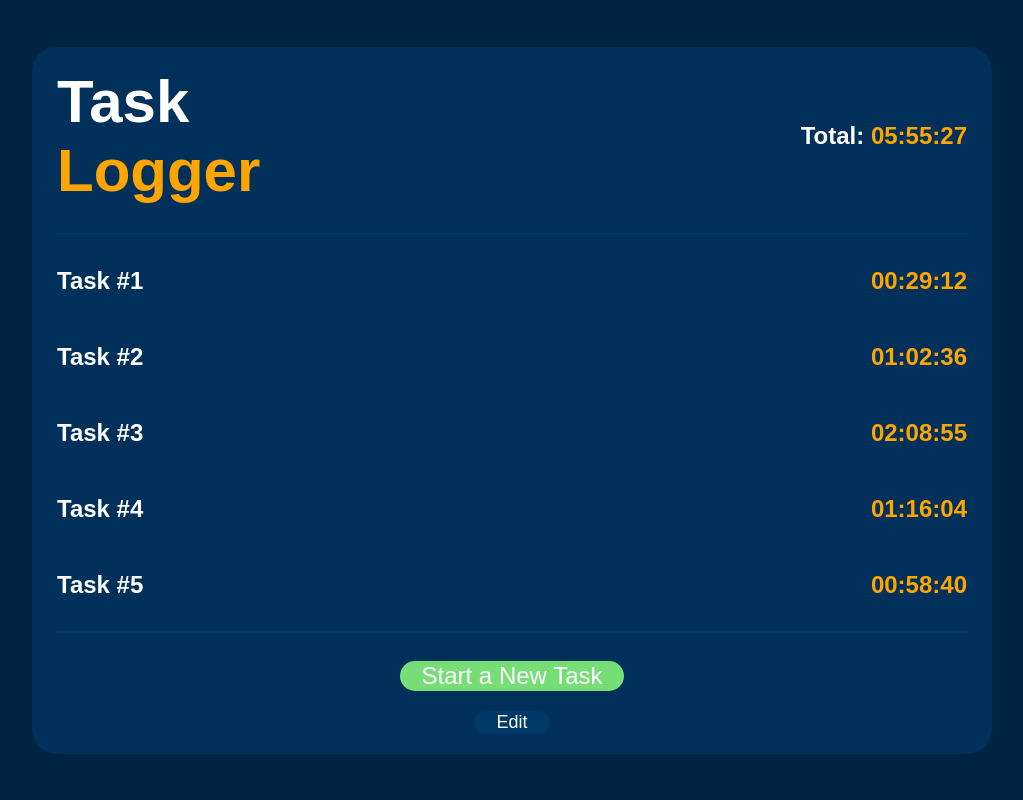
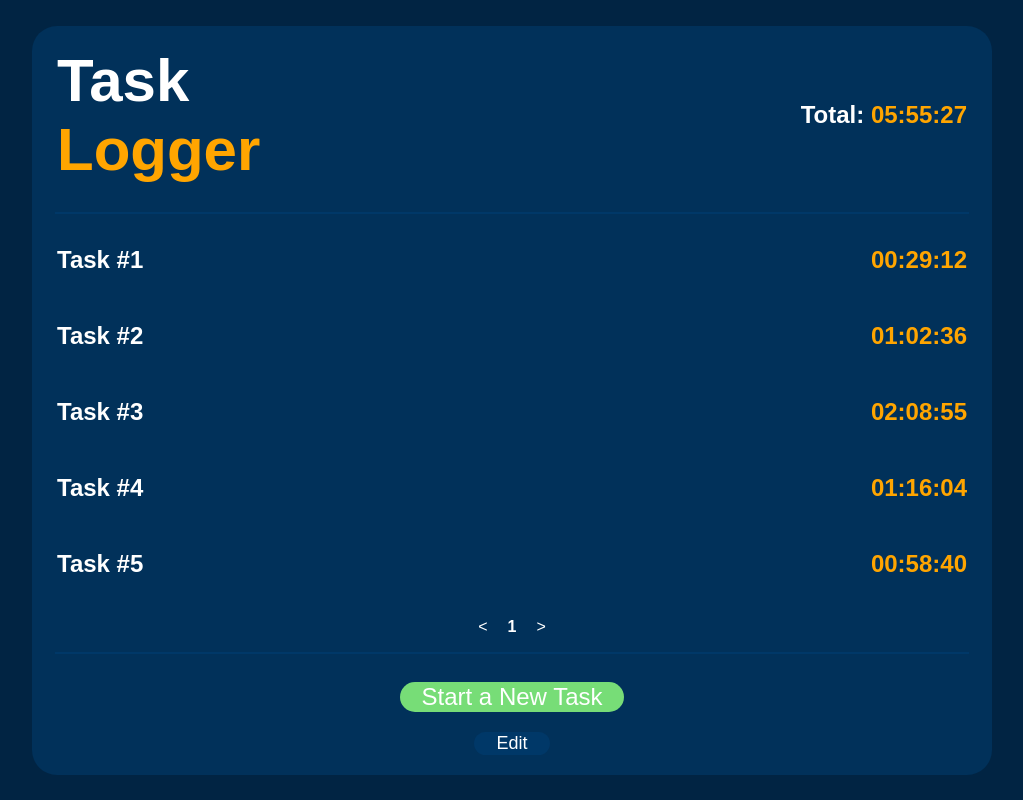
Before and after one commit to renderGUI/task-logger, a React (Create React App) app: page / in a window 1280 px wide. Shown: the whole page, without its empty margins (128-1151 px from the left). Built offline with nearby package versions, Linux system fonts and the light colour scheme; data requests are answered from the project's data file.

Commit message:
Add task log pagination

```diff
--- a/package.json
+++ b/package.json
@@ -12,6 +12,7 @@
     "json-server": "^0.17.0",
     "react": "^18.1.0",
     "react-dom": "^18.1.0",
+    "react-paginate": "^8.1.3",
     "react-scripts": "5.0.1",
     "web-vitals": "^2.1.4"
   },
--- a/src/components/LoggedTasks.js
+++ b/src/components/LoggedTasks.js
@@ -1,23 +1,47 @@
 import classes from "./LoggedTasks.module.css";
-import { useContext } from "react";
+import { useContext, useState } from "react";
 import { tasksContext } from "../contexts/tasksContext";
 import DeleteTask from "./DeleteTask";
+import ReactPaginate from "react-paginate";
 
 const LoggedTasks = (props) => {
   const { tasks } = useContext(tasksContext);
+  const [pageNumber, setPageNumber] = useState(0);
+
+  const tasksPerPage = 5;
+  const pagesVisited = pageNumber * tasksPerPage;
+
+  const displayTasks = tasks
+    .slice(pagesVisited, pagesVisited + tasksPerPage)
+    .map((task) => {
+      return (
+        <div className={classes.container} key={task.id}>
+          <p className={classes.task}>{task.loggedTask}</p>
+          <p className={classes.time}>{task.loggedTime}</p>
+          {props.editIsEnabled && <DeleteTask id={task.id} />}
+        </div>
+      );
+    });
+
+  const pageCount = Math.ceil(tasks.length / tasksPerPage);
+
+  const changePageHandler = ({ selected }) => {
+    setPageNumber(selected);
+  };
 
   return (
     <>
-      {tasks.length > 0 &&
-        tasks.map((task) => {
-          return (
-            <div className={classes.container} key={task.id}>
-              <p className={classes.task}>{task.loggedTask}</p>
-              <p className={classes.time}>{task.loggedTime}</p>
-              {props.editIsEnabled && <DeleteTask id={task.id} />}
-            </div>
-          );
-        })}
+      {tasks.length > 0 && displayTasks}
+      {tasks.length > 0 && (
+        <ReactPaginate
+          previousLabel={"<"}
+          nextLabel={">"}
+          pageCount={pageCount}
+          onPageChange={changePageHandler}
+          containerClassName={classes.paginationButtons}
+          activeClassName={classes.paginationActive}
+        />
+      )}
       {tasks.length === 0 && (
         <div className={classes["empty-list-container"]}>
           <p>No logged tasks today!</p>
--- a/src/components/LoggedTasks.module.css
+++ b/src/components/LoggedTasks.module.css
@@ -1,3 +1,7 @@
+* {
+  /* outline: 1px solid red; */
+}
+
 .container {
   font-size: 1.5rem;
   display: flex;
@@ -24,3 +28,25 @@
   color: #ffa500;
   margin-right: 25px;
 }
+
+.paginationButtons {
+  list-style-type: none;
+  padding-left: 0;
+  display: flex;
+  justify-content: center;
+}
+
+.paginationButtons a {
+  padding: 6px;
+  margin: 4px;
+  color: #ffffff;
+}
+
+.paginationButtons a:hover {
+  cursor: pointer;
+  font-weight: 600;
+}
+
+.paginationActive a {
+  font-weight: 600;
+}
```
Also changed, not shown: 1 other file (tests, documents, lock files or other folders).
